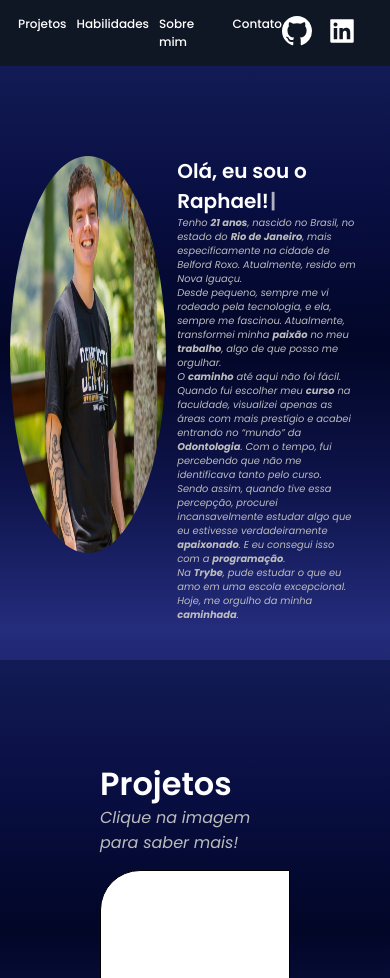
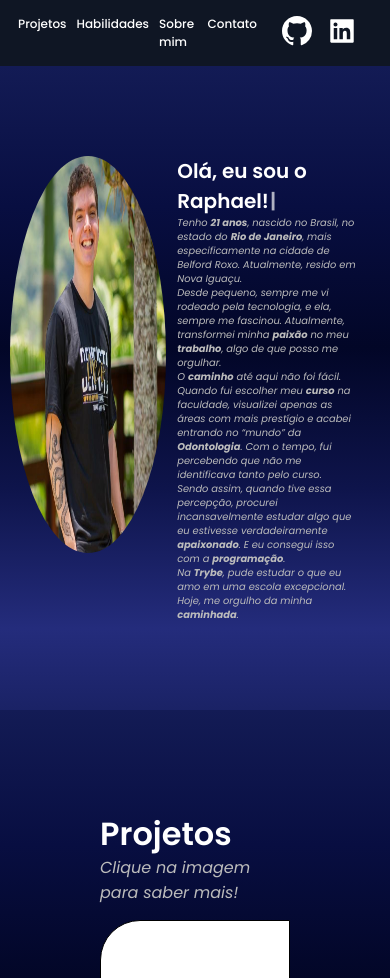
Before and after one commit to raphaelbaere/portfolio, a React app: page / in a window 390 px wide. Shown: the top 978 px of the page. Built offline with nearby package versions, Linux system fonts and the light colour scheme.

Commit message:
more fixes

```diff
--- a/src/styles/Header.css
+++ b/src/styles/Header.css
@@ -73,6 +73,7 @@ nav a:hover {
 
     nav {
         margin-left: -15px;
+        margin-right: 25px;
     }
 
     #logo {
--- a/src/styles/Hero.css
+++ b/src/styles/Hero.css
@@ -50,7 +50,7 @@
     #hero {
         clear: both;
         display: block;
-        margin-bottom: -250px;
+        margin-bottom: -200px;
     }
 
     #hero img {
@@ -87,8 +87,4 @@
         shape-outside: circle();
         margin-left: -10px;
     }
-
-    #logo {
-        display: none;
-    }
   }
```
